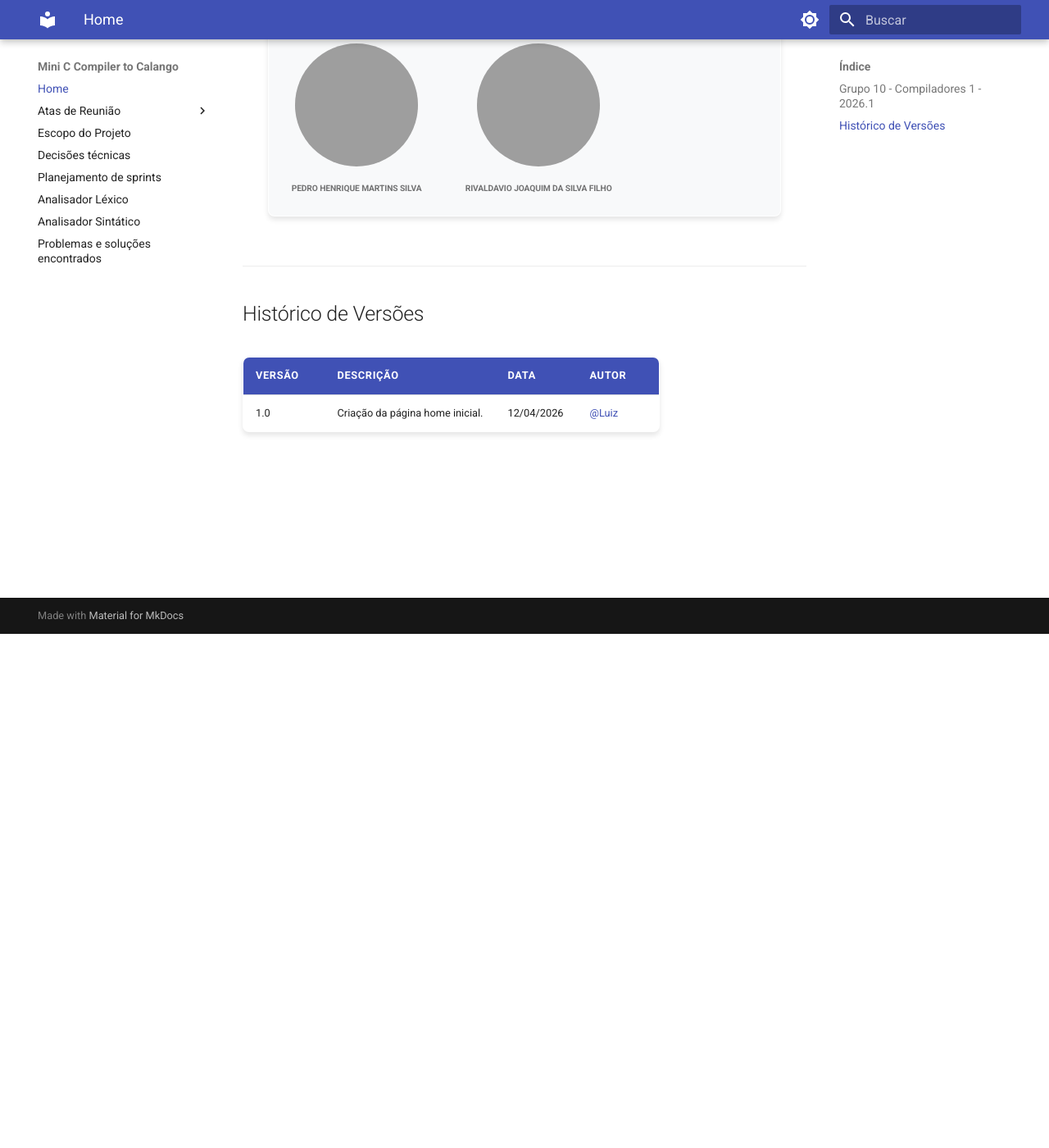
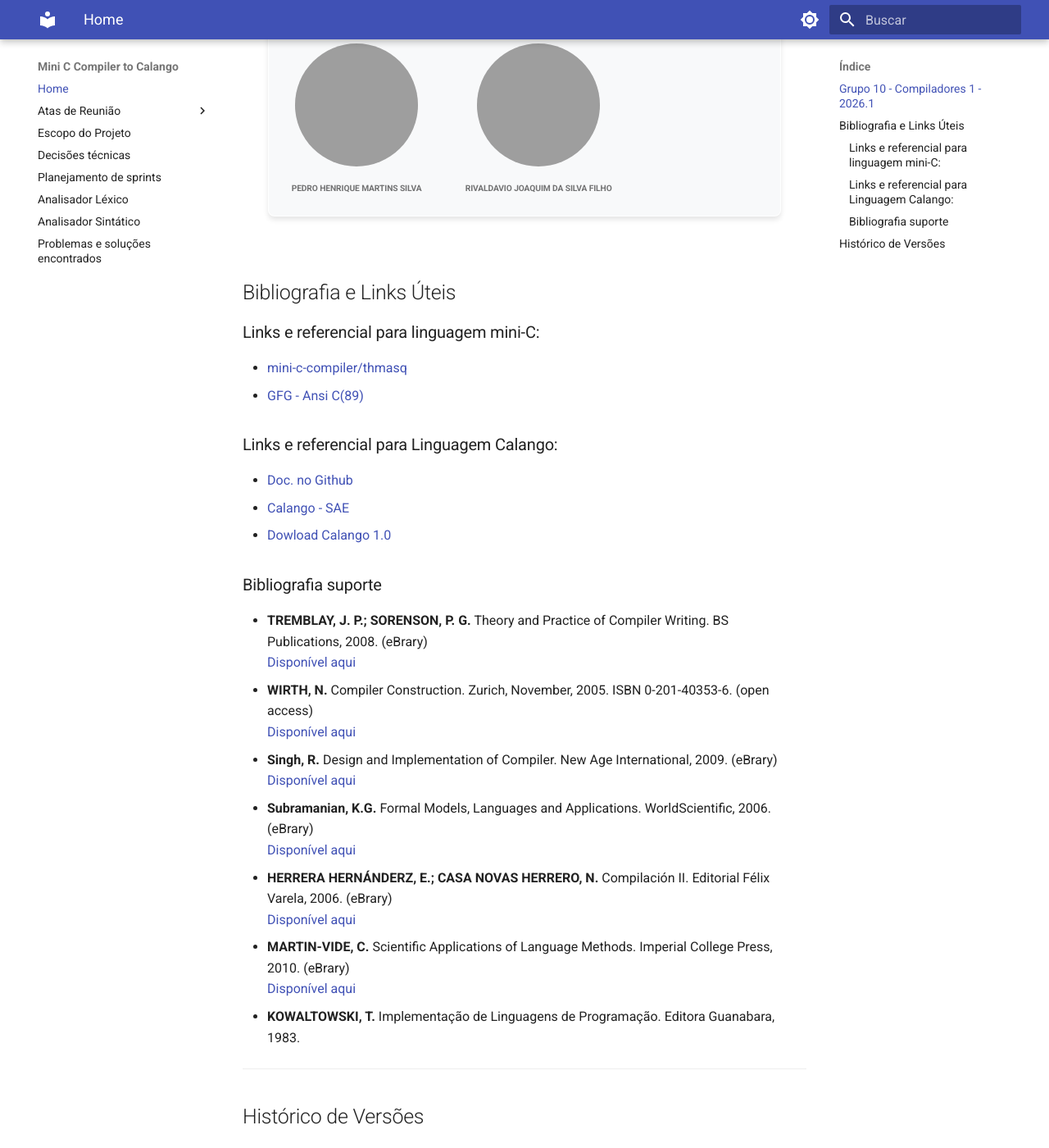
Before and after one commit to Compiladores-1-Sergio-FCTE-26-1-Gr10/mini-C-compiler-to-Calango, an MkDocs documentation site: the page built from docs/index.md, in a window 1280 px wide and 1400 px high, scrolled down 627 px. Shown: the whole window at 82% size. Built offline with MkDocs 1.6.1 and Material for MkDocs 9.7.7, drawn with Linux system fonts in a browser that asks for light colours; some of the changed text lies outside the part shown; grey boxes are pictures that could not be loaded.

Commit message:
docs: Adição de bibliogradia e links uteis.

```diff
--- a/docs/index.md
+++ b/docs/index.md
@@ -44,6 +44,36 @@ Este é o repositório do grupo 10 da disciplina de Compiladores sob a orientaç
 </table>
 </center>
 
+
+## Bibliografia e Links Úteis
+
+### Links e referencial para linguagem mini-C:
+
+* [mini-c-compiler/thmasq](https://github.com/thmasq/mini-c-compiler)
+* [GFG - Ansi C(89)](https://www.geeksforgeeks.org/c/ansi-c-c89-standard/)
+
+### Links e referencial para Linguagem Calango:
+
+* [Doc. no Github](https://github.com/GeovanaRamos/calango)
+* [Calango - SAE](https://sae.unb.br/cae/conteudo/unbfga/apc/new_ambientedealgoritmo.html)
+* [Dowload Calango 1.0](https://calango.software.informer.com/)
+
+### Bibliografia suporte
+- **TREMBLAY, J. P.; SORENSON, P. G.** Theory and Practice of Compiler Writing. BS Publications, 2008. (eBrary)
+  [Disponível aqui](http://site.ebrary.com/lib/univbrasilia/docDetail.action?docID=10416238)
+- **WIRTH, N.** Compiler Construction. Zurich, November, 2005. ISBN 0-201-40353-6. (open access)
+  [Disponível aqui](http://www.ethoberon.ethz.ch/WirthPubl/CBEAll.pdf)
+- **Singh, R.** Design and Implementation of Compiler. New Age International, 2009. (eBrary)
+  [Disponível aqui](http://site.ebrary.com/lib/univbrasilia/docDetail.action?docID=10318741)
+
+- **Subramanian, K.G.** Formal Models, Languages and Applications. WorldScientific, 2006. (eBrary)
+  [Disponível aqui](http://site.ebrary.com/lib/univbrasilia/docDetail.action?docID=10201404)
+- **HERRERA HERNÁNDERZ, E.; CASA NOVAS HERRERO, N.** Compilación II. Editorial Félix Varela, 2006. (eBrary)
+  [Disponível aqui](http://site.ebrary.com/lib/univbrasilia/docDetail.action?docID=10431161)
+- **MARTIN-VIDE, C.** Scientific Applications of Language Methods. Imperial College Press, 2010. (eBrary)
+  [Disponível aqui](http://site.ebrary.com/lib/univbrasilia/docDetail.action?docID=10480156)
+- **KOWALTOWSKI, T.** Implementação de Linguagens de Programação. Editora Guanabara, 1983.
+
 ---
 
 ## Histórico de Versões
@@ -51,3 +81,4 @@ Este é o repositório do grupo 10 da disciplina de Compiladores sob a orientaç
 | Versão       | Descrição | Data                                           | Autor                                       |
 | --------- | ----- | --------------------------------------------------- | --------------------------------------------
 | 1.0 |  Criação da página home inicial.   |  12/04/2026 | [@Luiz](https://github.com/luizfaria1989) |
+| 1.1 |  Adição de bibliogradia e links uteis   |  15/04/2026 | [@mateus](https://github.com/MVConsorte) |
```
